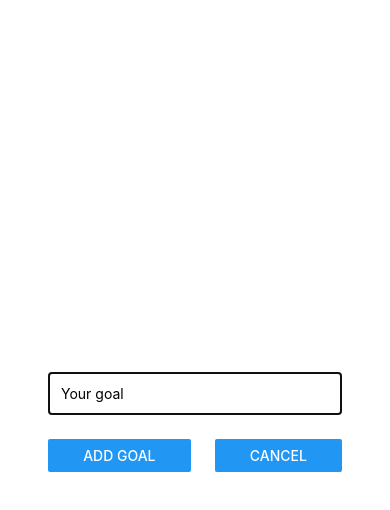
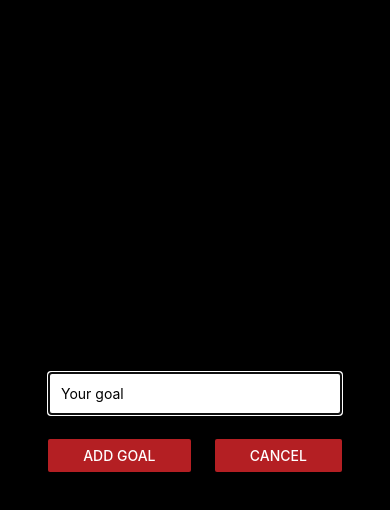
Before and after one commit to scorpiocavalier/ReactNativeCourse, a React Native app: screen / in a window 390 px wide. Both pictures are taken after a click on the button "ADD GOAL". Shown: the top 510 px of the page. Built offline with nearby package versions, Linux system fonts and the light colour scheme.

Commit message:
+ Image and change color theme to match image

```diff
--- a/app/App.js
+++ b/app/App.js
@@ -1,6 +1,6 @@
 import "../global.css";
 import { useState } from "react";
-import { Text, Button, ScrollView, View } from "react-native";
+import { Text, Button, ScrollView, View, Image } from "react-native";
 import GoalItem from "./components/GoalItem";
 import GoalInput from "./components/GoalInput";
 
@@ -14,8 +14,13 @@ export default function App() {
     setGoals((currentGoals) => currentGoals.filter((_, i) => i !== index));
 
   return (
-    <View className="flex-1 pt-24 pb-6 px-5 gap-6">
-      <Text className="text-center text-3xl font-bold">My Goals</Text>
+    <View className="flex-1 py-12 px-5 gap-6 bg-[#b41f23]">
+      <View className="h-32 items-center">
+        <Image
+          source={require("../assets/performance-led.jpg")}
+          className="w-full h-full aspect-[3/2] rounded-lg"
+        />
+      </View>
 
       <ScrollView>
         <View className="gap-3">
@@ -25,8 +30,6 @@ export default function App() {
         </View>
       </ScrollView>
 
-      <Button title="Add Goal" onPress={() => setModalIsVisible(true)} />
-
       {modalIsVisible && (
         <GoalInput
           addGoal={addGoal}
@@ -34,6 +37,10 @@ export default function App() {
           isVisible={modalIsVisible}
         />
       )}
+
+      <View className="w-1/2 self-center">
+        <Button title="Add Goal" color="black" onPress={() => setModalIsVisible(true)} />
+      </View>
     </View>
   );
 }
--- a/app/components/GoalInput.js
+++ b/app/components/GoalInput.js
@@ -16,9 +16,9 @@ export default function GoalInput({ addGoal, closeModal, isVisible }) {
 
   return (
     <Modal visible={isVisible} animationType="slide">
-      <View className="flex-1 justify-center gap-6 px-12">
+      <View className="flex-1 justify-center gap-6 px-12 bg-black">
         <TextInput
-          className="border border-[#ccc] p-3"
+          className="border border-[#ccc] p-3 bg-white"
           placeholder="Your goal"
           value={inputText}
           onChangeText={setInputText}
@@ -28,10 +28,10 @@ export default function GoalInput({ addGoal, closeModal, isVisible }) {
 
         <View className="flex-row gap-6">
           <View className="flex-auto">
-            <Button title="Add Goal" onPress={onAddGoal} />
+            <Button title="Add Goal" color="#b41f23" onPress={onAddGoal} />
           </View>
           <View className="flex-auto">
-            <Button title="Cancel" onPress={closeModal} />
+            <Button title="Cancel" color="#b41f23" onPress={closeModal} />
           </View>
         </View>
       </View>
--- a/app/components/GoalItem.js
+++ b/app/components/GoalItem.js
@@ -3,8 +3,8 @@ import { View, Text, Pressable } from "react-native";
 export default function GoalItem({ goal, removeGoal }) {
   return (
     <Pressable onPress={removeGoal}>
-      <View className="rounded">
-        <Text className="rounded p-3 text-white bg-[#444]">{goal}</Text>
+      <View className="rounded-lg">
+        <Text className="rounded p-3 text-xl text-white bg-black">{goal}</Text>
       </View>
     </Pressable>
   );
```
Also changed, not shown: assets/performance-led.jpg (added).
